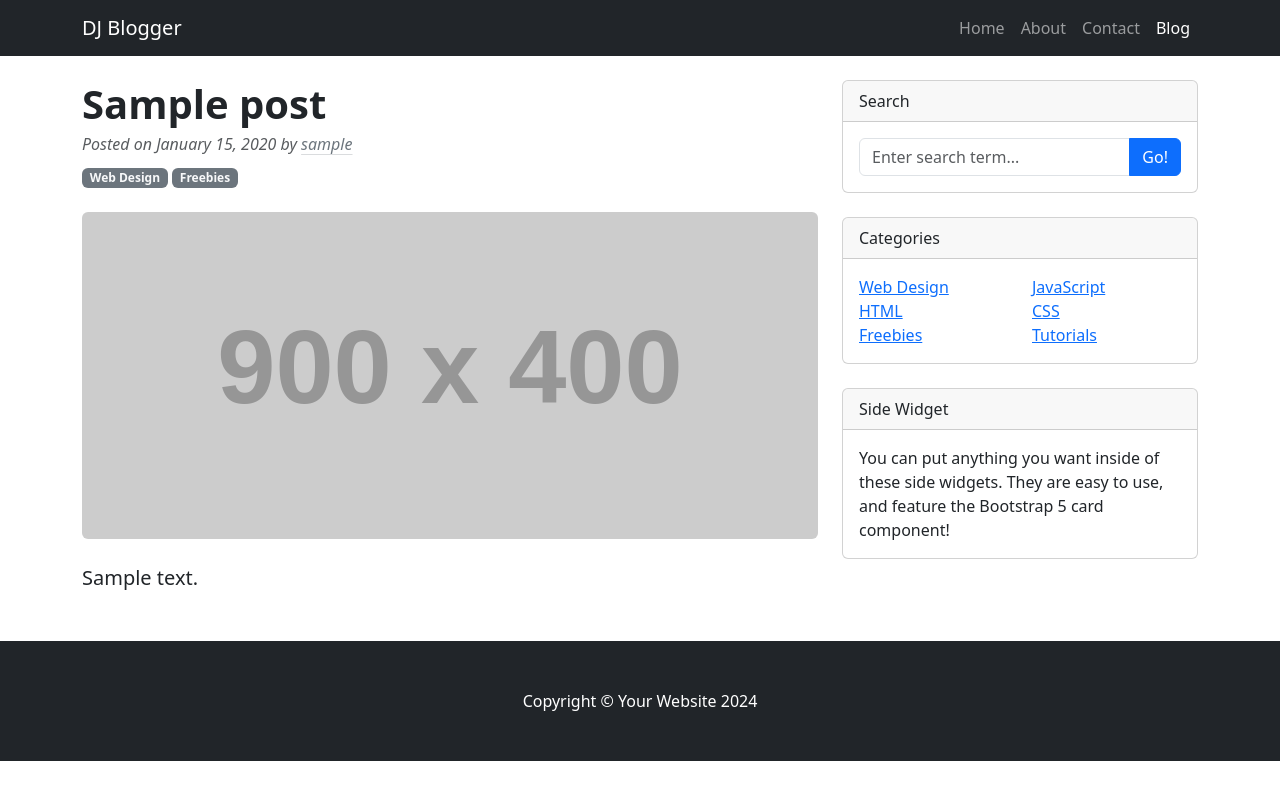
After one commit to hoquenazmul/djblogger, a Django app: page /post/1/ in a window 1280 px wide. The commit adds this page. Run offline with Django 5.2, Linux system fonts and the light colour scheme; tables that the repository leaves empty hold one stand-in row (values such as "Sample post"); grey boxes labelled with a size stand in for pictures from a placeholder-image service; some libraries are stand-ins or nearby versions.

Commit message:
Added post detail page

```diff
--- a/blog/templates/blog/base.html
+++ b/blog/templates/blog/base.html
@@ -21,7 +21,7 @@
 
         <!-- Page content-->
         <div class="container">
-            <div class="row main">
+            <div class="row main mt-4">
                 <!-- Blog entries-->
                 <div class="col-lg-8">
                     <!-- Block Content -->
--- a/blog/templates/blog/partials/navbar.html
+++ b/blog/templates/blog/partials/navbar.html
@@ -1,14 +1,14 @@
 <!-- Responsive navbar-->
 <nav class="navbar navbar-expand-lg navbar-dark bg-dark">
     <div class="container">
-        <a class="navbar-brand" href="#!">DJ Blogger</a>
+        <a class="navbar-brand" href="{% url 'post_list' %}">DJ Blogger</a>
         <button class="navbar-toggler" type="button" data-bs-toggle="collapse" data-bs-target="#navbarSupportedContent" aria-controls="navbarSupportedContent" aria-expanded="false" aria-label="Toggle navigation"><span class="navbar-toggler-icon"></span></button>
         <div class="collapse navbar-collapse" id="navbarSupportedContent">
             <ul class="navbar-nav ms-auto mb-2 mb-lg-0">
-                <li class="nav-item"><a class="nav-link" href="#">Home</a></li>
+                <li class="nav-item"><a class="nav-link" href="{% url 'post_list' %}">Home</a></li>
                 <li class="nav-item"><a class="nav-link" href="#!">About</a></li>
                 <li class="nav-item"><a class="nav-link" href="#!">Contact</a></li>
-                <li class="nav-item"><a class="nav-link active" aria-current="page" href="#">Blog</a></li>
+                <li class="nav-item"><a class="nav-link active" aria-current="page" href="{% url 'post_list' %}">Blog</a></li>
             </ul>
         </div>
     </div>
--- a/blog/templates/blog/partials/welcome.html
+++ b/blog/templates/blog/partials/welcome.html
@@ -1,5 +1,5 @@
 <!-- Page header with logo and tagline-->
-<header class="py-5 bg-light border-bottom mb-4">
+<header class="py-5 bg-light border-bottom">
     <div class="container">
         <div class="text-center my-5">
             <h1 class="fw-bolder">Welcome to Blog Home!</h1>
--- /dev/null
+++ b/blog/templates/blog/post_detail.html
@@ -0,0 +1,21 @@
+{% extends "blog/base.html" %}
+
+{% block content %}
+    <article class="post-details">
+        <header class="mb-4">
+            <h1 class="fw-bolder mb-1">{{ object.title }}</h1>
+            <div class="text-muted fst-italic mb-2">
+                Posted on {{ object.date_posted|date:"F d, Y" }} by
+                <a class="link-secondary link-offset-2 link-underline-opacity-25 link-underline-opacity-100-hover" href="#">
+                    {{ object.author }}
+                </a>
+            </div>
+            <a class="badge bg-secondary text-decoration-none link-light" href="#!">Web Design</a>
+            <a class="badge bg-secondary text-decoration-none link-light" href="#!">Freebies</a>
+        </header>
+        <figure class="mb-4"><img class="img-fluid rounded" src="https://dummyimage.com/900x400/ced4da/6c757d.jpg" alt="..." /></figure>
+        <section class="mb-5">
+            <p class="fs-5 mb-4">{{ object.content }}</p>
+        </section>
+    </article>
+{% endblock content %}
--- a/blog/urls.py
+++ b/blog/urls.py
@@ -5,4 +5,5 @@
 urlpatterns = [
     # path('', views.home, name='post_list'),
     path('', views.PostListView.as_view(), name='post_list'),
+    path('post/<int:pk>/', views.PostDetailView.as_view(), name='post_detail'),
 ]
--- a/blog/views.py
+++ b/blog/views.py
@@ -1,5 +1,5 @@
 from django.shortcuts import render
-from django.views.generic import ListView
+from django.views.generic import DetailView, ListView
 from .models import Post
 
 
@@ -15,3 +15,7 @@
     ordering = ['-date_posted']
     # template_name = 'blog/home.html' # if not <app>/<model>_<viewtype>.html
     # context_object_name = 'posts' # if it's not `object_list`
+
+
+class PostDetailView(DetailView):
+    model = Post
```
Also changed, not shown: blog/templates/blog/partials/posts.html (+4 -3 lines), blog/static/blog/images/under-construction.jpg (added).
